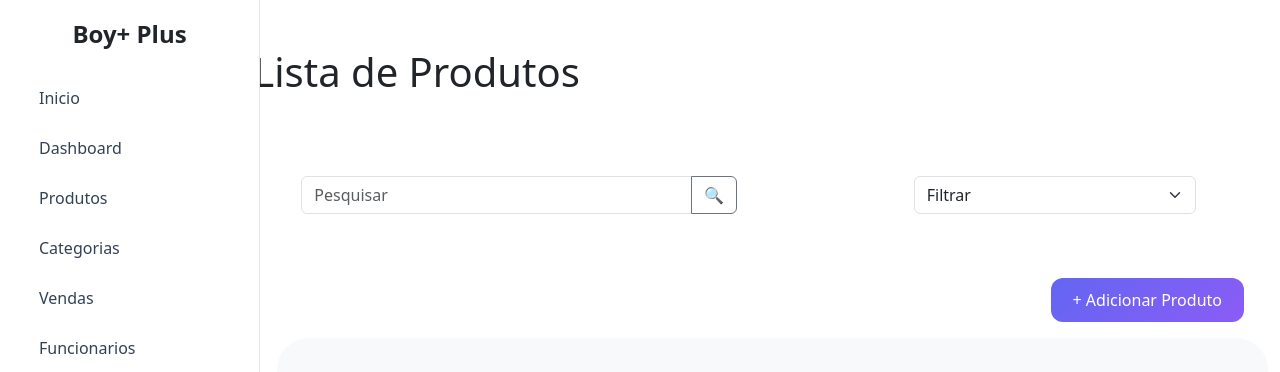
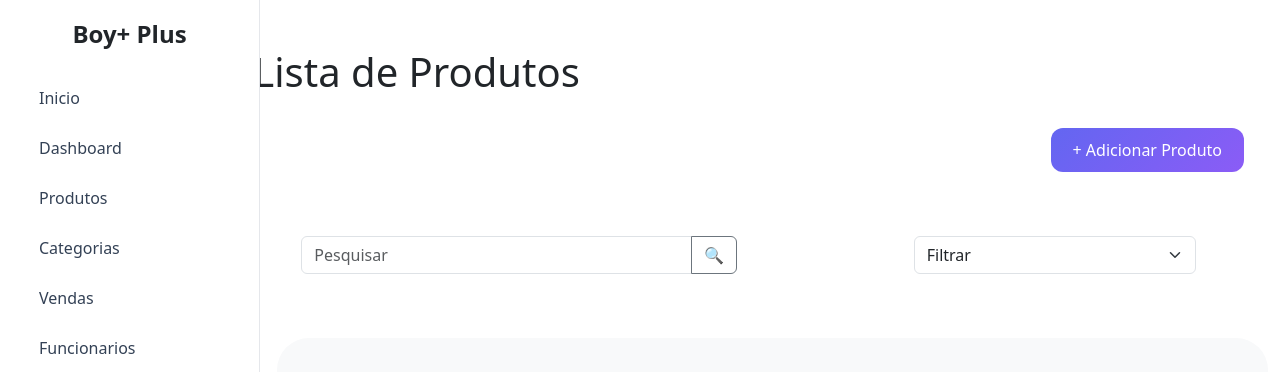
Before and after one commit to matheuskapp/pi-loja, a Next.js app: page /produtos in a window 1280 px wide. Shown: the top 372 px of the page. Built offline with nearby package versions, Linux system fonts and the light colour scheme; no server answers; the database is empty.

Commit message:
funcao de pesquisar na tabela de produtos

```diff
--- a/app/produtos/barra_pesquisa.js
+++ b/app/produtos/barra_pesquisa.js
@@ -1,15 +1,36 @@
+'use client'
+import { useState } from "react";
+import supabase from "../conexao/supabase";
+
+
+
 export default function BarraPesquisa() {
+
+    // const [produtos, alteraListaProdutos] = useState([])
+    const [inputPesquisaProduto, alteraInputPesquisaProduto] = useState("")
+
+
+    async function pesquisaProduto() {
+        const { data, error } = await supabase
+            .from('produtos')
+            .select('*')
+            .ilike('nome', '%' + inputPesquisaProduto + '%')
+        alteraListaProdutos(data)
+        console.log("DATA:", data)
+        console.log("ERROR:", error)
+    }
+
     return (
         <div className="barradepesquisa mb-3 p-5">
             <div className="row">
                 <div className="col-6">
                     <div className="input-group">
-                        <input
+                        <input onChange={e => alteraInputPesquisaProduto(e.target.value)}
                             type="text"
                             className="form-control"
                             placeholder="Pesquisar"
                         />
-                        <button
+                        <button onClick={pesquisaProduto}
                             className="btn btn-outline-secondary"
                             type="button"
                             id="button-addon2"
--- a/app/produtos/botao_adicionar_produtos.js
+++ b/app/produtos/botao_adicionar_produtos.js
@@ -5,7 +5,7 @@ import { createClient } from '@supabase/supabase-js'
 const supabase = createClient('https://walrpbrbskwawykdrwna.supabase.co', 'sb_publishable_e6ELe320z3xGITtIk-2QVg_K3tLxQTa')
 import { useState } from "react";
 import "./botao_adicionar_produtos.css";
-import { Alert } from 'bootstrap';
+
 
 
 export function BotaoAdicionarProdutos() {
--- a/app/produtos/page.js
+++ b/app/produtos/page.js
@@ -19,7 +19,6 @@ export default function Produtos() {
             <div className="col-10 mb-5 p-5">
 
                 <Cabecalho />
-                <BarraPesquisa />
                 <BotaoAdicionarProdutos />
                 <TabelaProdutos />
 
--- a/app/produtos/tabela_produtos.js
+++ b/app/produtos/tabela_produtos.js
@@ -2,26 +2,72 @@
 import { useEffect, useState } from "react";
 import supabase from "../conexao/supabase";
 
+
+
+
+
 export function TabelaProdutos() {
 
+    const [observacao, alteraObservacao] = useState()
     const [produtos, alteraProdutos] = useState([])
 
-    async function excluir(id) {
-        const opcao =  confirm("Tem certeza que deseja excluir?")
-        if (opcao == false){
-            return
+    const [inputPesquisaProduto, alteraInputPesquisaProduto] = useState("")
+    const [inputPesquisaObservacao, alteraInputPesquisaObservacao] = useState([])
+
+    async function pesquisaProduto() {
+        const { data, error } = await supabase
+            .from('produtos')
+            .select('*')
+            .ilike('nome', '%' + inputPesquisaProduto + '%')
+        alteraProdutos(data)
+        console.log("DATA:", data)
+        console.log("ERROR:", error)
+    }
+
+    async function salvar(e) {
+
+        e.preventDefault()
+        const objeto = {
+            observacao: observacao
         }
-        const response = await supabase
-            .from("produtos")
-            .delete()
-            .eq("id", id);
 
-        if (response) {
-            console.log("Erro ao deletar:", response);
-        } else {
-            console.log("Registro deletado");
-        }
+        const { error } = await supabase
+            .from('produtos')
+            .insert(objeto)
     }
+
+    function editar(objeto) {
+        alteraEditando(objeto.id)
+        alteraObservacao(objeto.observacao)
+    }
+
+    function cancelaEdicao() {
+        alteraEditando(null)
+        alteraQuantidade("")
+        alteraPagamento("")
+        alteraObservacao("")
+    }
+
+
+
+
+    // async function excluir(id) {
+    //     const opcao =  confirm("Tem certeza que deseja excluir?")
+    //     if (opcao == false){
+    //         return
+    //     }
+    //     const response = await supabase
+    //         .from("produtos")
+    //         .delete()
+    //         .eq("id", id);
+
+    //     if (response) {
+    //         console.log("Erro ao deletar:", response);
+    //     } else {
+    //         console.log("Registro deletado");
+    //     }
+    //     buscar()
+    // }
 
     async function buscar() {
         const { data, error } = await supabase
@@ -35,18 +81,69 @@ export function TabelaProdutos() {
         buscar()
     }, [])
 
-    // const listaProdutos = [
-    //     {
-    //         id: 1,
-    //         nome: "Camiseta Básica Branca",
-    //         sku: "CAM-BRA-001",
-    //         preco: 49.90,
-    //         status: "Ativo"
-    //     }
-    // ];
+
 
     return (
         <div>
+
+
+
+
+
+            <div className="barradepesquisa mb-3 p-5">
+                <div className="row">
+                    <div className="col-6">
+                        <div className="input-group">
+                            <input onChange={e => alteraInputPesquisaProduto(e.target.value)}
+                                type="text"
+                                className="form-control"
+                                placeholder="Pesquisar"
+                            />
+                            <button onClick={pesquisaProduto}
+                                className="btn btn-outline-secondary"
+                                type="button"
+                                id="button-addon2"
+                            >
+                                🔍
+                            </button>
+                        </div>
+                    </div>
+
+                    <div className="col-2"></div>
+
+                    <div className="col-4">
+                        <select className="form-select" defaultValue="">
+                            <option value="" hidden>
+                                Filtrar
+                            </option>
+                            <option value="1">Ativo</option>
+                            <option value="2">Inativo</option>
+                        </select>
+                    </div>
+                </div>
+            </div>
+
+
+
+
+
+
+
+
+
+
+
+
+
+
+
+
+
+
+
+
+
+
 
             <div class="container py-5 bg-light text-align-left ms-4 rounded-5">
                 <div class="col text-end">
@@ -73,15 +170,15 @@ export function TabelaProdutos() {
                                 {
                                     produtos.map(
                                         (item, index) => <tr key={index}>
-                                            <td>{item.id}</td>
-                                            <td>{item.nome}</td>
-                                            <td>{item.sku}</td>
-                                            <td>{item.preco}</td>
-                                            <td>{item.quantidade}</td>
-                                            <td>{item.descricao}</td>
+                                            <td onClick={() => location.href = "/produtos/" + item.id}>{item.id}</td>
+                                            <td onClick={() => location.href = "/produtos/" + item.id}>{item.nome}</td>
+                                            <td onClick={() => location.href = "/produtos/" + item.id}>{item.sku}</td>
+                                            <td onClick={() => location.href = "/produtos/" + item.id}>{item.preco}</td>
+                                            <td onClick={() => location.href = "/produtos/" + item.id}>{item.quantidade}</td>
+                                            <td onClick={() => location.href = "/produtos/" + item.id}>{item.descricao}</td>
                                             <td class="text-end">
                                                 <button class="btn btn-primary btn-sm me-2">Editar</button>
-                                                <button onClick={() => { excluir(item.id); buscar() }} class="btn btn-danger btn-sm">Excluir</button>
+                                                {/* <button onClick={() => { excluir(item.id)}} class="btn btn-danger btn-sm">Excluir</button> */}
                                             </td>
                                         </tr>
 
```
Also changed, not shown: app/dashboard/DashBoard.js (+11 -9 lines), app/produtos/[id]/page.js (+16 -12 lines).
